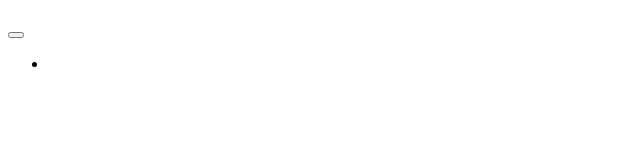
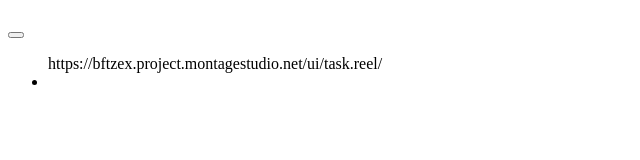
Before and after one commit to lojosmit/sliders, a website: page ui/main.reel/main.html in a window 1280 px wide. Shown: the whole page, without its empty margins (0-640 px from the left). Drawn offline with Linux system fonts and the light colour scheme.

Commit message:
Update component ui/main.reel/

```diff
--- a/ui/main.reel/main.html
+++ b/ui/main.reel/main.html
@@ -82,6 +82,7 @@
         <h1 data-montage-id="title"></h1>
         <button data-montage-id="button"></button>
         <ul data-montage-id="list">
+            https://bftzex.project.montagestudio.net/ui/task.reel/
             <li></li>
         </ul>
     </div>
```
Also changed, not shown: 1 other file.
